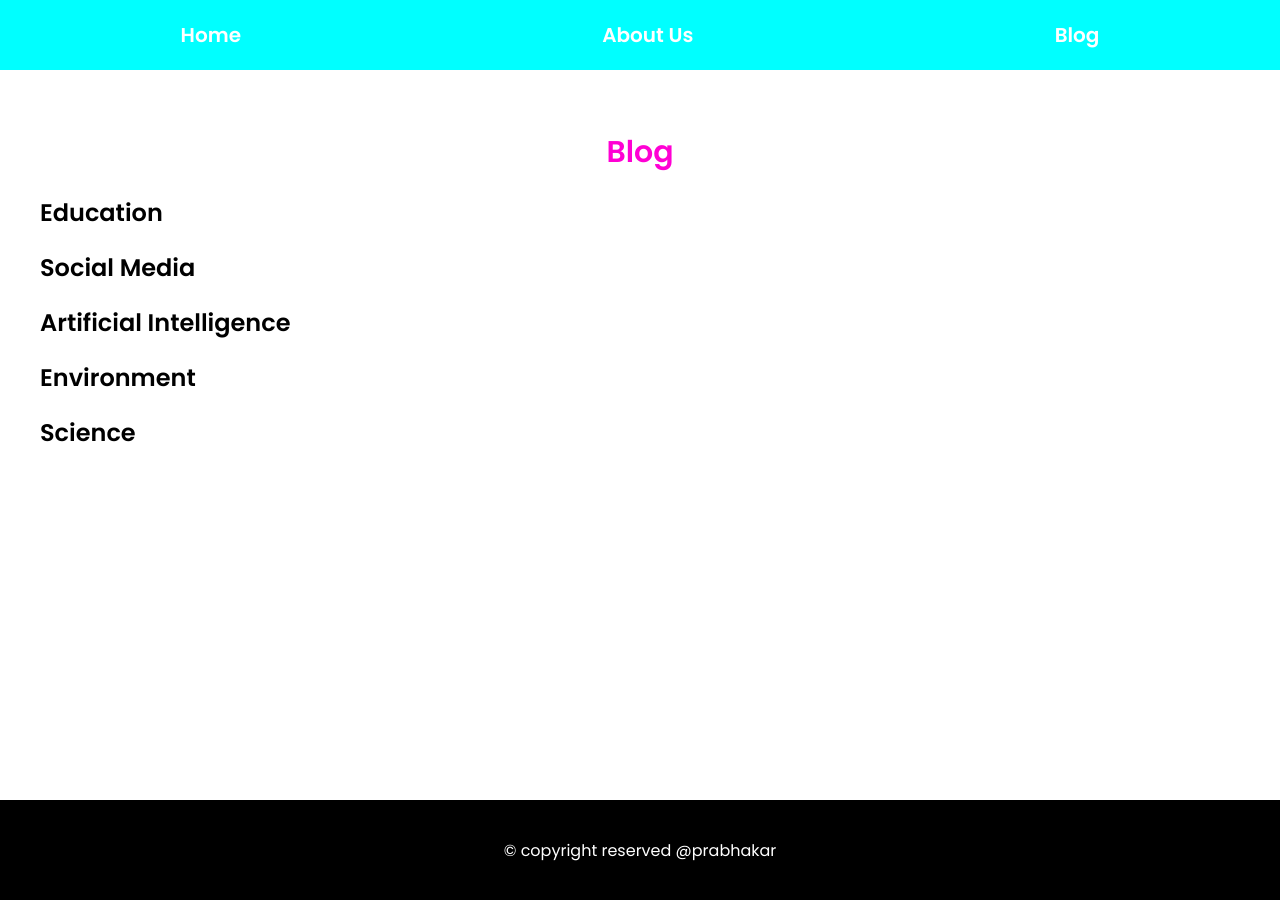
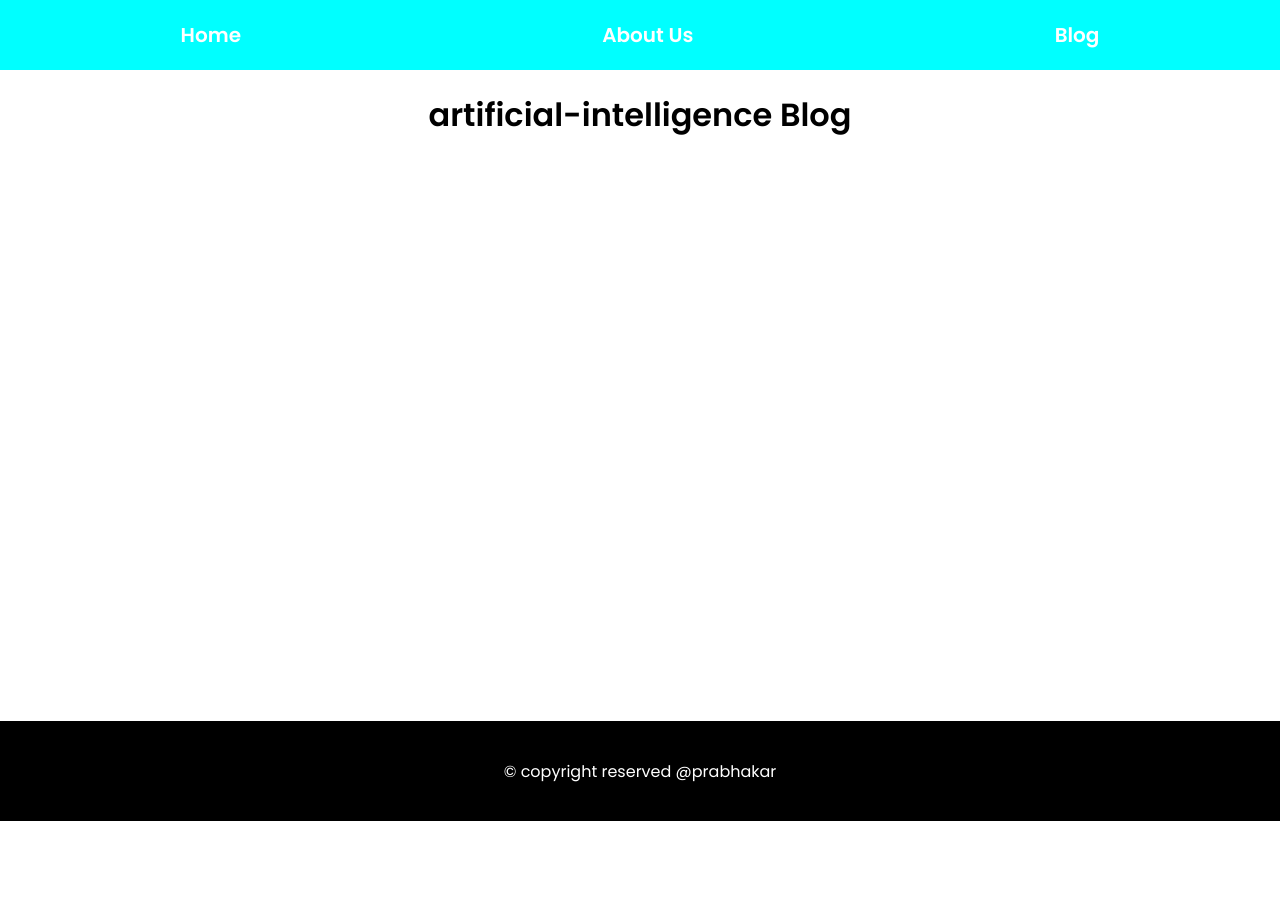
Before and after one commit to coder-prabhakar/react-router-mini-project, a React (Create React App) app: page /blog/artificial-intelligence in a window 1280 px wide. Before the commit this address led to /blog. After the commit the page ends 821 px from the top, so only its background shows below. Built offline with nearby package versions, Linux system fonts and the light colour scheme.

Commit message:
Dynamic Routing with params

```diff
--- a/src/App.css
+++ b/src/App.css
@@ -7,6 +7,10 @@ body{
 *{
     box-sizing: border-box;
     font-family: 'Poppins', sans-serif;
+}
+
+.minHeight{
+    min-height: calc(100vh - 170px);
 }
 
 
@@ -64,7 +68,6 @@ body{
 .blog{
     background-color: white;
     padding: 40px;
-    min-height: calc(100vh - 70px);
 }
 
 .blog h1 {
@@ -73,15 +76,16 @@ body{
     color: #ff00d4;
 }
 
-.blog > div{
+.blog > section > div{
     border: 1px solid #ff00d4;
-    padding: 10px;
+    padding: 10px 20px;
     margin: 20px;
     border-radius: 20px;
 }
 
-.blog p{
-    font-size: 15px;
+/********** BLOG-TOPIC *************/
+.BlogTopic h1{
+    text-align: center;
 }
 
 /********** FOOTER *************/
--- a/src/App.js
+++ b/src/App.js
@@ -5,8 +5,9 @@ import About from "./component/About"
 import Blog from "./component/Blog";
 import Footer from "./component/Footer";
 import Page404 from "./component/Page404";
+import BlogTopic from './component/BlogTopic';
 
-import { BrowserRouter, Routes, Route, Navigate } from "react-router-dom";
+import { BrowserRouter, Routes, Route } from "react-router-dom";
 
 function App() {
 
@@ -17,7 +18,8 @@ function App() {
           <Route path="/" element={<><Home /><Footer /></>}/>
           <Route path="/about" element={<><About /><Footer /></>}/>
           <Route path="/blog" element={<><Blog /><Footer /></>}/>
-          <Route path="/*" element={<Navigate to="/blog" />}/>
+          <Route path="/blog/:topicName" element={<><BlogTopic/><Footer /></>}/>
+          <Route path="/*" element={<><Page404/><Footer /></>}/>
         </Routes>
       </BrowserRouter>
     )
--- a/src/component/Blog.jsx
+++ b/src/component/Blog.jsx
@@ -1,12 +1,22 @@
+import { Link } from 'react-router-dom';
+
 function Blog() {
+  const data = require('../data.json');
+
   return (
-    <div className="blog">
+    <div className="blog minHeight">
       <h1>Blog</h1>
-      <h2>Education</h2>
-      <h2>Social Media</h2>
-      <h2>Artificial Intelligence</h2>
-      <h2>Environment</h2>
-      <h2>Science</h2>
+      <section>
+          {
+              data.blogData.map((item,index)=>(
+                  <div key={index}>
+                      <h3>{item.title}</h3>
+                      <p>{item.content}</p>
+                      <Link to={`/blog/${item.urlText}`}>View More</Link>
+                  </div>
+              ))
+          }
+      </section>
     </div>
   )
 }
--- /dev/null
+++ b/src/component/BlogTopic.jsx
@@ -0,0 +1,13 @@
+import { useParams } from "react-router-dom";
+
+function BlogTopic() {
+  const params = useParams();
+
+  return (
+    <div className='BlogTopic minHeight'>
+      <h1>{params.topicName} Blog</h1>
+    </div>
+  )
+}
+
+export default BlogTopic;
--- a/src/component/Page404.jsx
+++ b/src/component/Page404.jsx
@@ -2,7 +2,7 @@ import {Link} from 'react-router-dom';
 
 function Page404() {
   return (
-    <div>
+    <div style={{minHeight:"calc(100vh - 170px)"}}>
         <h1>404 Error</h1>
         <p>This Page Not Found</p>
         <Link to="/">Go to Home Page</Link>
```
